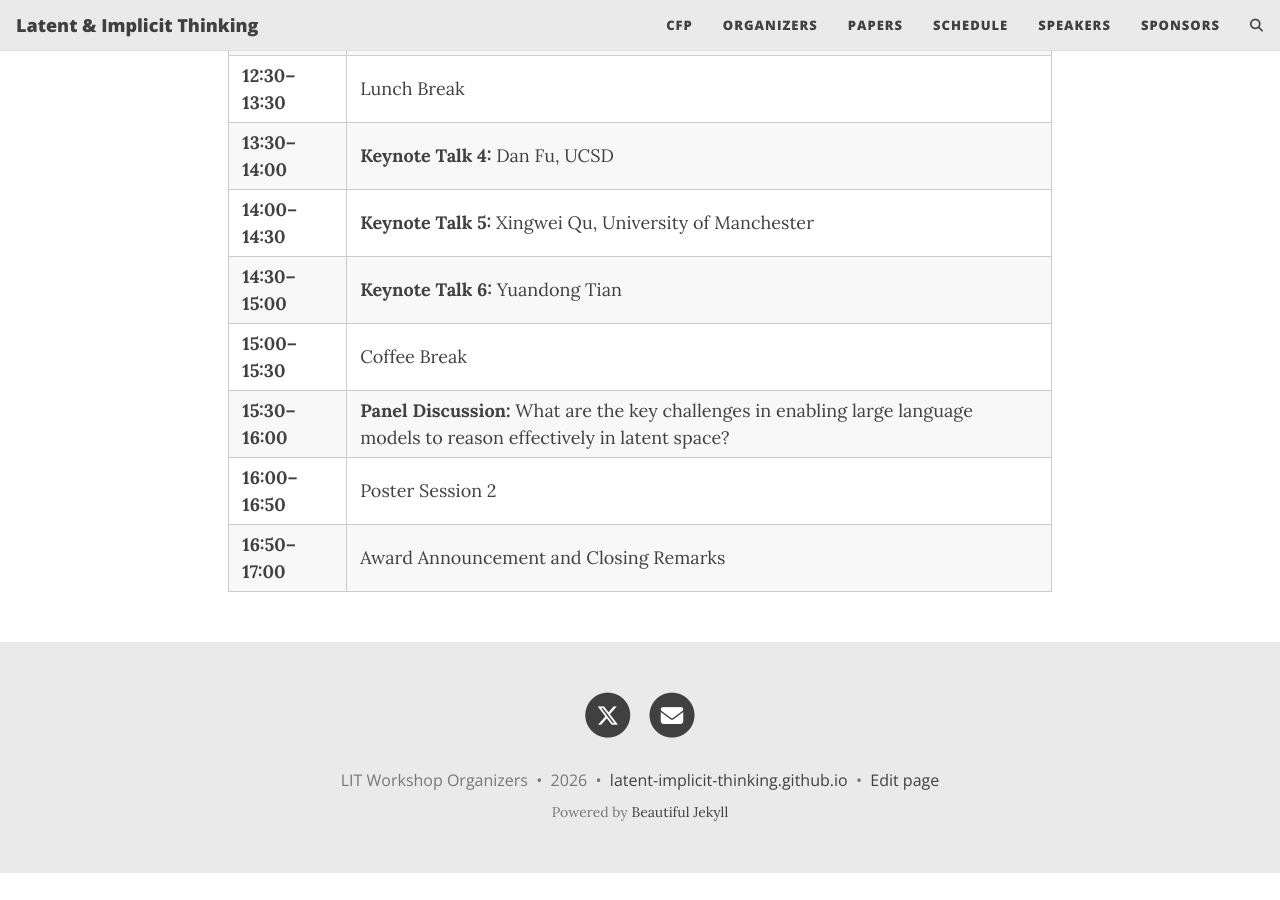
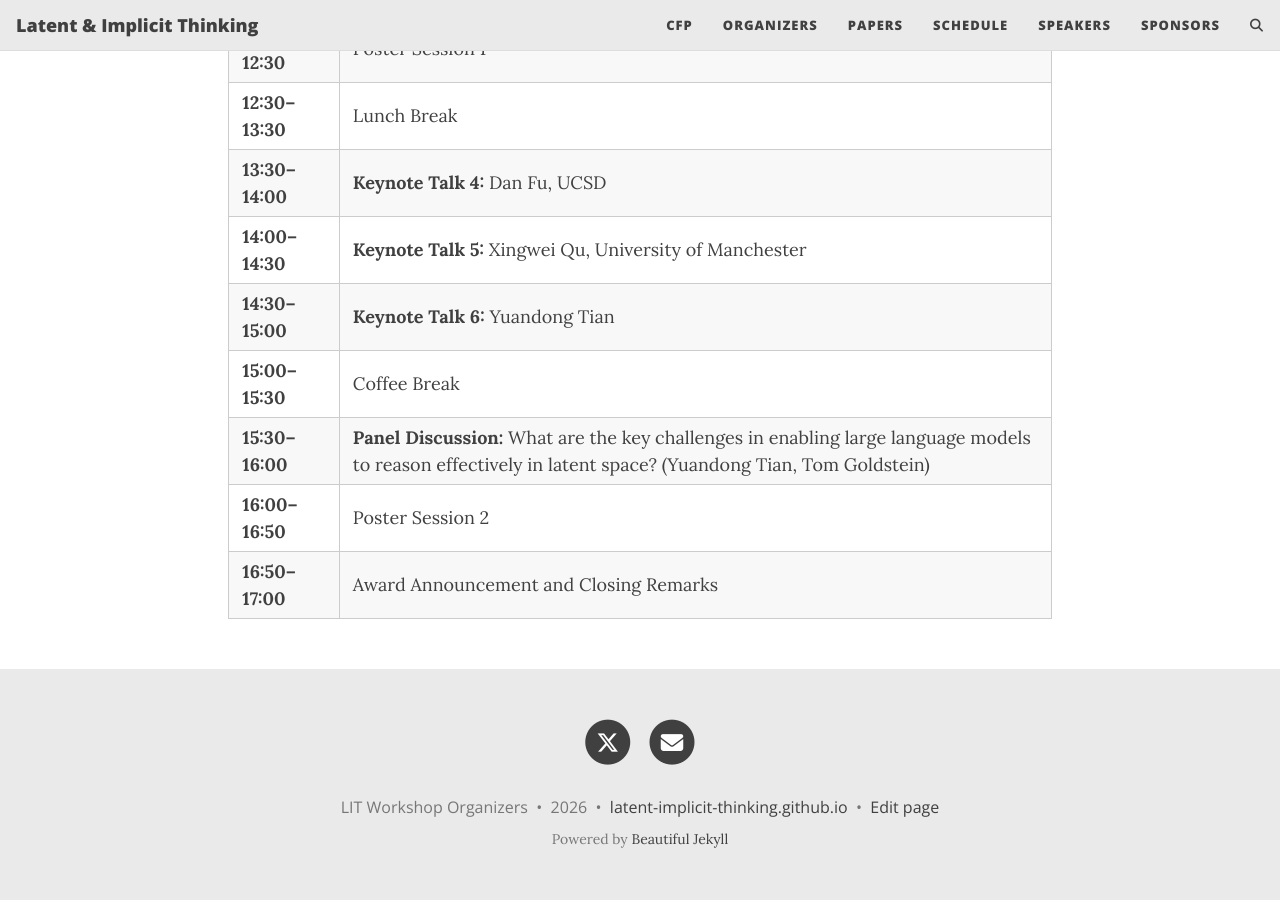
Before and after one commit to latent-implicit-thinking/latent-implicit-thinking.github.io, a Jekyll site: the page built from schedule.md, in a window 1280 px wide and 900 px high, scrolled down 762 px. Built offline with Jekyll 4.4.1, drawn with Linux system fonts in a browser that asks for light colours; comment, search, counter and statistics services are not loaded; before the commit the page ends 1635 px from its top, so only the background shows below that.

Commit message:
Update panel discussion details with speakers
Added speakers to the panel discussion on large language models.

```diff
--- a/schedule.md
+++ b/schedule.md
@@ -21,6 +21,6 @@
 | **14:00–14:30** | **Keynote Talk 5:** Xingwei Qu, University of Manchester |
 | **14:30–15:00** | **Keynote Talk 6:** Yuandong Tian |
 | **15:00–15:30** | Coffee Break |
-| **15:30–16:00** | **Panel Discussion:** What are the key challenges in enabling large language models to reason effectively in latent space?  |
+| **15:30–16:00** | **Panel Discussion:** What are the key challenges in enabling large language models to reason effectively in latent space? (Yuandong Tian, Tom Goldstein)|
 | **16:00–16:50** | Poster Session 2          |
 | **16:50–17:00** | Award Announcement and Closing Remarks |
```
